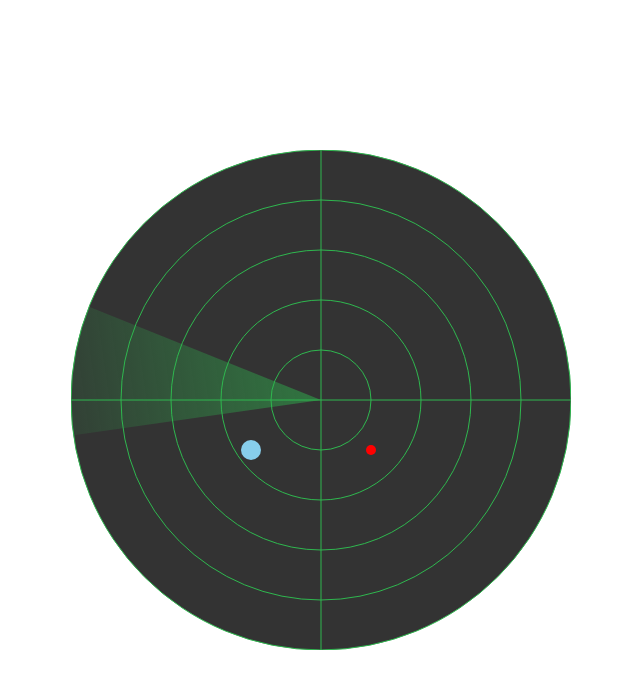
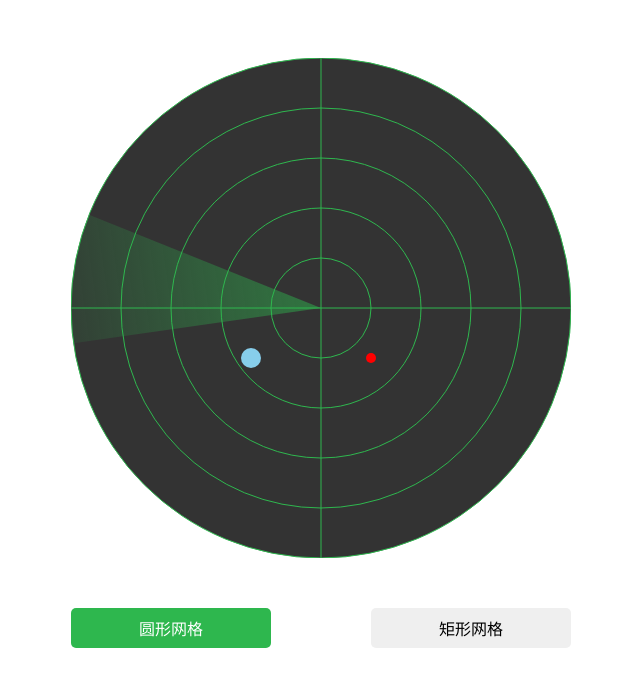
Before and after one commit to yongtaozheng/video-code, a plain HTML site: page 雷达扫描效果/index.html in a window 1280 px wide. Shown: the whole page, without its empty margins (319-959 px from the left). Drawn offline with Linux system fonts and the light colour scheme.

Commit message:
添加雷达扫描效果

```diff
--- a/雷达扫描效果/index.html
+++ b/雷达扫描效果/index.html
@@ -7,20 +7,50 @@
     <style>
       .radar {
         width: 100%;
-        height: 98vh;
+        height: 600px;
         display: flex;
-        /* background: rgb(0, 0, 0, 0.8); */
       }
+
       .radar-content {
         margin: auto;
         width: 500px;
         height: 500px;
+      }
+
+      .btns {
+        width: 500px;
+        margin: auto;
+        display: flex;
+        justify-content: space-between;
+      }
+
+      .btn {
+        width: 40%;
+        height: 40px;
+        border-radius: 5px;
+        border: none;
+        font-size: 16px;
+        cursor: pointer;
+      }
+
+      .btn:hover {
+        background-color: #2eb74e;
+        color: #fff;
+      }
+
+      .btn-active {
+        background-color: #2eb74e;
+        color: #fff;
       }
     </style>
   </head>
   <body>
     <div class="radar">
       <canvas class="radar-content"></canvas>
+    </div>
+    <div class="btns">
+      <button class="btn btn-active" data-type="1">圆形网格</button>
+      <button class="btn" data-type="2">矩形网格</button>
     </div>
   </body>
   <script>
@@ -30,7 +60,7 @@
     const gridCount = 5; // 网格数量
     const sideLength = 500; // 正方形边长
     const gridColor = "#2EB74E"; // 网格颜色
-    const gridType = 1; // 网格类型 1: 圆形网格 2: 矩形网格
+    let gridType = 1; // 网格类型 1: 圆形网格 2: 矩形网格
     const rowCount = 10; // 行数
     const tickCount = 4; // 刻度数量
     const centerX = sideLength / 2; // 圆心X坐标
@@ -38,6 +68,8 @@
     const radius = sideLength / 2; // 雷达半径
     const scanSpeed = 0.01;
     const scanColor = ["rgba(46, 183, 78, 0.5)", "rgba(46, 183, 78, 0.1)"];
+    let animationId = null; // 动画ID
+
     // 点数组
     // 包含x、y坐标、radius：半径（默认为5）、color：颜色（默认为green）、isScanShow：是否扫描的时候才显示（默认为true）
     const points = [
@@ -119,15 +151,15 @@
       ctx.fillStyle = backaroundColor; // 填充颜色
       ctx.fill(); // 填充圆形
       ctx.closePath(); // 关闭路径
-      if (gridType === 1) {
+      if (gridType == 1) {
         drawCircleGird();
       }
-      if (gridType === 2) {
+      if (gridType == 2) {
         drawRectGird();
       }
-
       drawPoints();
     }
+
     //绘制点
     function drawPoints() {
       points.forEach((point) => {
@@ -157,6 +189,7 @@
         ctx.closePath(); // 关闭路径
       });
     }
+
     function radarScan() {
       let angle = 0; // 初始角度
       const scanAnimation = () => {
@@ -189,10 +222,29 @@
           angle = 0; // 重置角度
         }
         scanAngle = angle;
-        requestAnimationFrame(scanAnimation); // 递归调用
+        animationId = requestAnimationFrame(scanAnimation); // 递归调用
       };
       scanAnimation(); // 开始扫描动画
     }
     radarScan();
+
+    changeGirdType = (e) => {
+      const btn = e.target;
+      const type = btn.getAttribute("data-type");
+      cancelAnimationFrame(animationId);
+      gridType = type;
+      scanAngle = 0;
+      // 重置按钮样式
+      const btns = document.querySelectorAll(".btn");
+      btns.forEach((btn) => {
+        btn.classList.remove("btn-active");
+      });
+      btn.classList.add("btn-active");
+      radarScan();
+    };
+    const btns = document.querySelectorAll(".btn");
+    btns.forEach((btn) => {
+      btn.addEventListener("click", changeGirdType);
+    });
   </script>
 </html>
```
